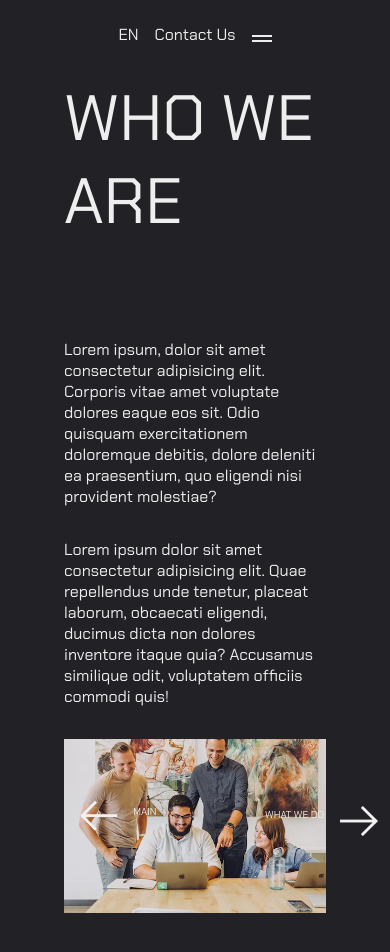
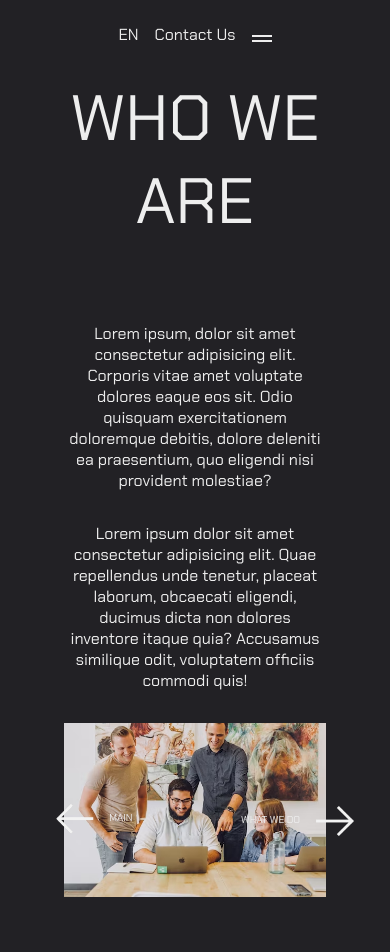
Before and after one commit to TonyTech-GIT/freelanceSiteOne, a React (Vite) app: page /about in a window 390 px wide. Shown: the top 952 px of the page. Built offline with nearby package versions, Linux system fonts and the light colour scheme.

Commit message:
changes in responsiveness

```diff
--- a/src/styles/aboutStyles/footer.css
+++ b/src/styles/aboutStyles/footer.css
@@ -87,6 +87,30 @@
   }
 }
 
+/* Mobile devices from 375px to 425px */
+@media only screen and (min-width: 375px) and (max-width: 425px) {
+  .about_footer {
+    margin-inline: 2.5em;
+  }
+
+  .about_footer .front-arrow p {
+    position: relative;
+
+    bottom: 0rem;
+  }
+  .about_footer .back-arrow p {
+    position: relative;
+
+    bottom: 0.1rem;
+  }
+
+  .about_footer .back-arrow img {
+    position: relative;
+
+    bottom: -0.7rem;
+  }
+}
+
 /* Media Queries for Mobile Responsiveness - 320px width */
 @media screen and (max-width: 320px) {
   .about_footer {
--- a/src/styles/aboutStyles/hero.css
+++ b/src/styles/aboutStyles/hero.css
@@ -89,7 +89,7 @@
   }
 
   .about_hero h1 {
-    font-size: 6.5rem; /* Modify font size for heading */
+    font-size: 4rem; /* Modify font size for heading from 6.5rem to 4rem */
   }
 
   .about_desc {
@@ -134,6 +134,8 @@
 
   .about_hero h1 {
     font-size: 4rem; /* Decrease font size for smaller screens */
+
+    text-align: center;
   }
 
   .about_desc {
@@ -157,6 +159,15 @@
   .about_desc img {
     width: 100%; /* Make image span full width */
     margin: 1rem 0 3rem 0; /* Adjust margin for spacing */
+  }
+}
+
+/* Mobile devices from 375px to 425px */
+@media only screen and (min-width: 375px) and (max-width: 425px) {
+  .about_desc .texts {
+    text-align: center;
+
+    margin-top: 0;
   }
 }
 
--- a/src/styles/contactStyles/contact.css
+++ b/src/styles/contactStyles/contact.css
@@ -240,7 +240,7 @@
   }
 
   .contact_wrapper h1 {
-    font-size: 7rem;
+    font-size: 4rem; /*Adjust font-size from 7rem to 4rem */
   }
 
   .contact_wrapper-form form .field {
--- a/src/styles/homeStyles/header.css
+++ b/src/styles/homeStyles/header.css
@@ -33,6 +33,8 @@
   color: #eee;
 
   cursor: pointer;
+
+  text-decoration: none;
 }
 
 .home_header-navLinks .btn-container {
--- a/src/styles/homeStyles/hero.css
+++ b/src/styles/homeStyles/hero.css
@@ -20,7 +20,7 @@
 .home_hero-text span {
   display: block;
   width: 100%;
-  font-size: 5rem;
+  font-size: 3rem; /* font size was changed from 5rem to 3rem */
 
   position: relative;
 }
@@ -124,7 +124,7 @@
     margin-left: 2rem;
   }
   .home_hero-text span {
-    font-size: 6rem; /* Adjust font size for the span */
+    font-size: 4rem; /* Adjust font size for the span from 6rem to 4rem */
   }
 
   .home_hero-text .spanText-2 {
@@ -193,6 +193,13 @@
   /* Hide blobs on smaller screens */
 }
 
+/* Mobile devices from 375px to 425px */
+@media only screen and (min-width: 375px) and (max-width: 425px) {
+  .home_hero-text span {
+    font-size: 2.2rem;
+  }
+}
+
 @media only screen and (max-width: 320px) {
   .home_hero {
     padding: 0.5rem; /* Adjust padding for smaller screens */
--- a/src/styles/servicesStyles/services.css
+++ b/src/styles/servicesStyles/services.css
@@ -138,7 +138,7 @@
 /* Laptop screen sizes */
 @media only screen and (min-width: 1024px) and (max-width: 1440px) {
   .services h1 {
-    font-size: 7rem; /* Adjust font size for laptop screens */
+    font-size: 4rem; /* Adjust font size for laptop screens from 7rem to 4rem */
     padding: 1.5rem; /* Adjust padding for laptop screens */
   }
 
@@ -224,6 +224,23 @@
   }
 }
 
+/* Mobile devices from 375px to 425px */
+@media only screen and (min-width: 375px) and (max-width: 425px) {
+  .services_footer {
+    margin-inline: 2.5rem;
+  }
+
+  .services_footer .front-arrow p {
+    position: relative;
+
+    bottom: 0.6rem;
+  }
+  .services_footer .back-arrow p {
+    position: relative;
+
+    bottom: 0.7rem;
+  }
+}
 /* Mobile devices with 320px width */
 @media only screen and (max-width: 320px) {
   .services h1 {
```
